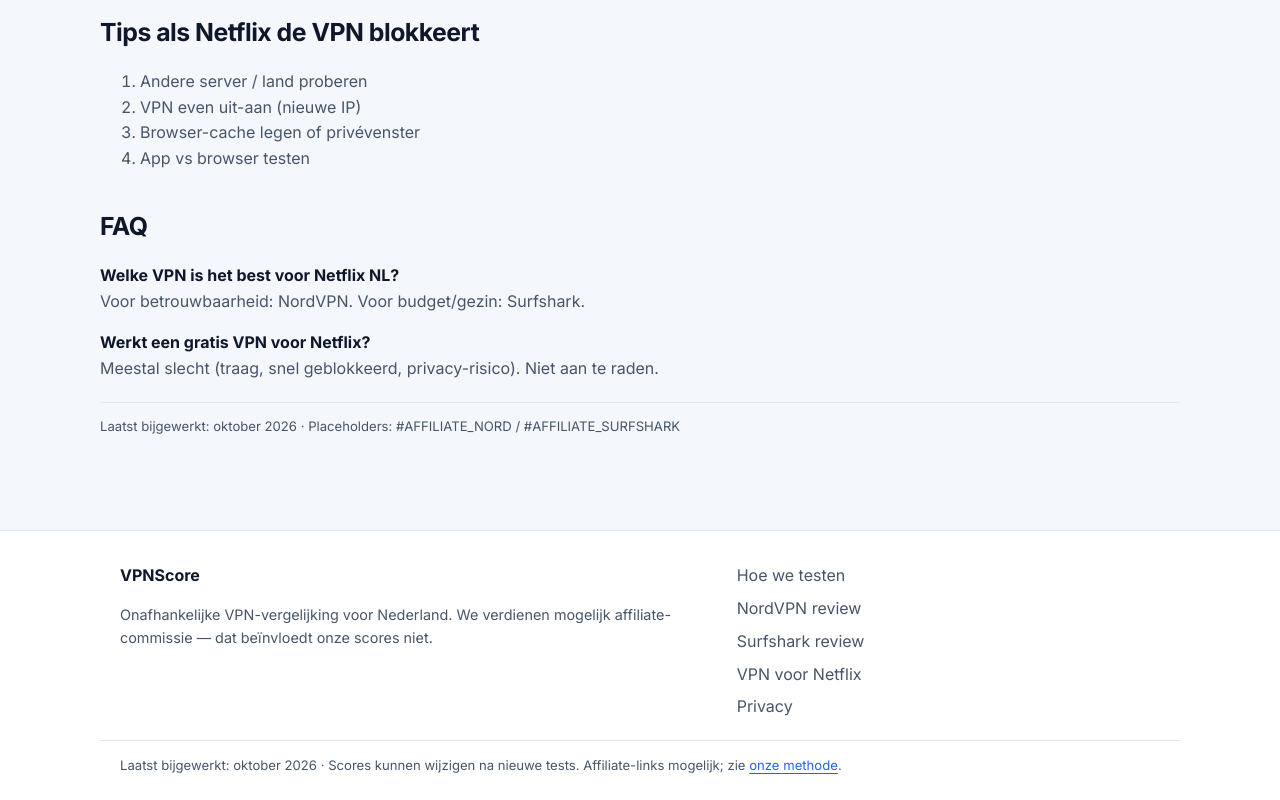
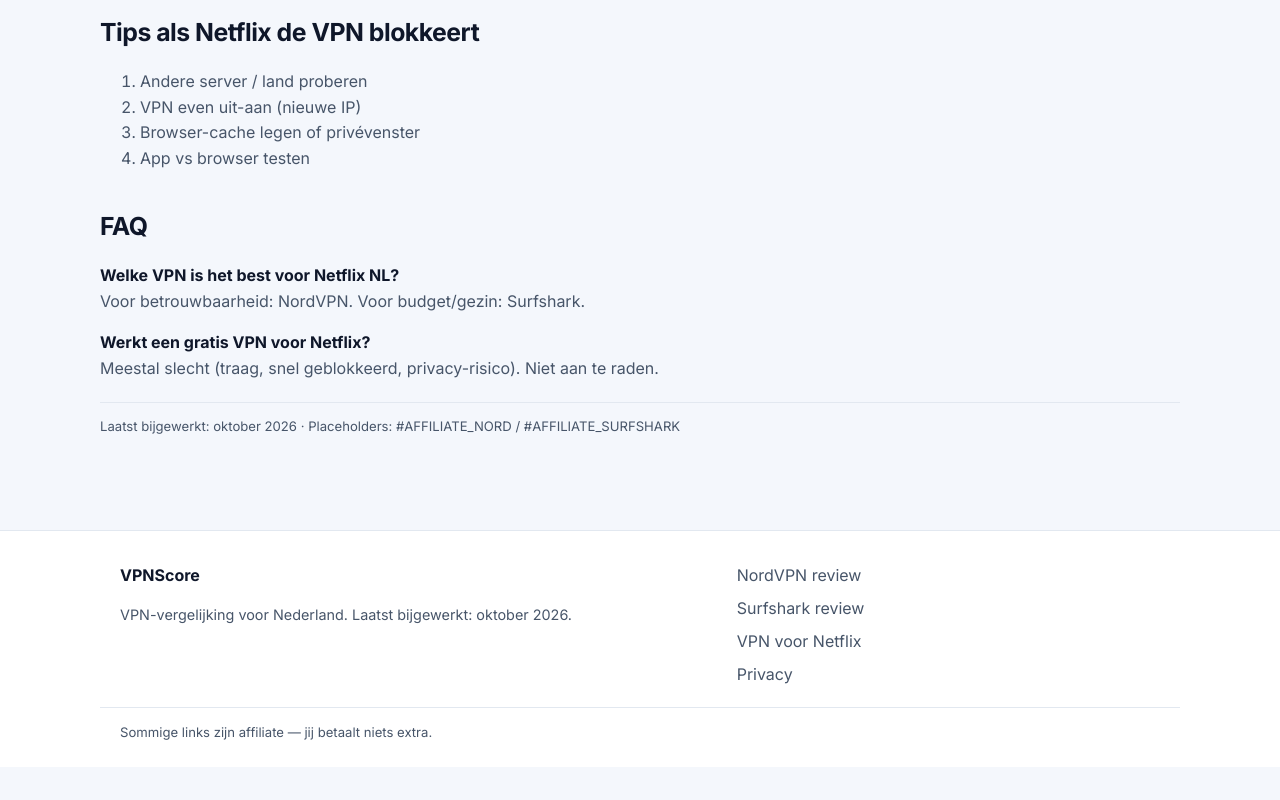
Before and after one commit to jessedkramer/vpnscore, a Next.js app: page /vpn-netflix in a window 1280 px wide. Shown: the part 1314-2114 px from the top of the page. After the commit the page ends 2081 px from the top, so only its background shows below. Built offline with nearby package versions, Linux system fonts and the light colour scheme.

Commit message:
conv(ui): leaner nav + single footer disclosure

```diff
--- a/components/SiteFooter.tsx
+++ b/components/SiteFooter.tsx
@@ -7,12 +7,10 @@
         <div>
           <strong>VPNScore</strong>
           <p className="muted small">
-            Onafhankelijke VPN-vergelijking voor Nederland. We verdienen mogelijk
-            affiliate-commissie — dat beïnvloedt onze scores niet.
+            VPN-vergelijking voor Nederland. Laatst bijgewerkt: oktober 2026.
           </p>
         </div>
         <div className="footer-links">
-          <Link href="/#methode">Hoe we testen</Link>
           <Link href="/reviews/nordvpn">NordVPN review</Link>
           <Link href="/reviews/surfshark">Surfshark review</Link>
           <Link href="/vpn-netflix">VPN voor Netflix</Link>
@@ -20,9 +18,7 @@
         </div>
       </div>
       <div className="wrap disclosure">
-        Laatst bijgewerkt: oktober 2026 · Scores kunnen wijzigen na nieuwe tests.
-        {" "}Affiliate-links mogelijk; zie{" "}
-        <Link href="/#methode">onze methode</Link>.
+        Sommige links zijn affiliate — jij betaalt niets extra.
       </div>
     </footer>
   );
--- a/components/SiteHeader.tsx
+++ b/components/SiteHeader.tsx
@@ -1,12 +1,10 @@
 import Link from "next/link";
 
 const links = [
-  { href: "/", label: "Vergelijking" },
-  { href: "/#methode", label: "Methode" },
+  { href: "/#vergelijking", label: "Vergelijking" },
   { href: "/reviews/nordvpn", label: "NordVPN" },
   { href: "/reviews/surfshark", label: "Surfshark" },
   { href: "/vpn-netflix", label: "Netflix" },
-  { href: "/vpn-privacy", label: "Privacy" },
 ];
 
 export function SiteHeader() {
```
